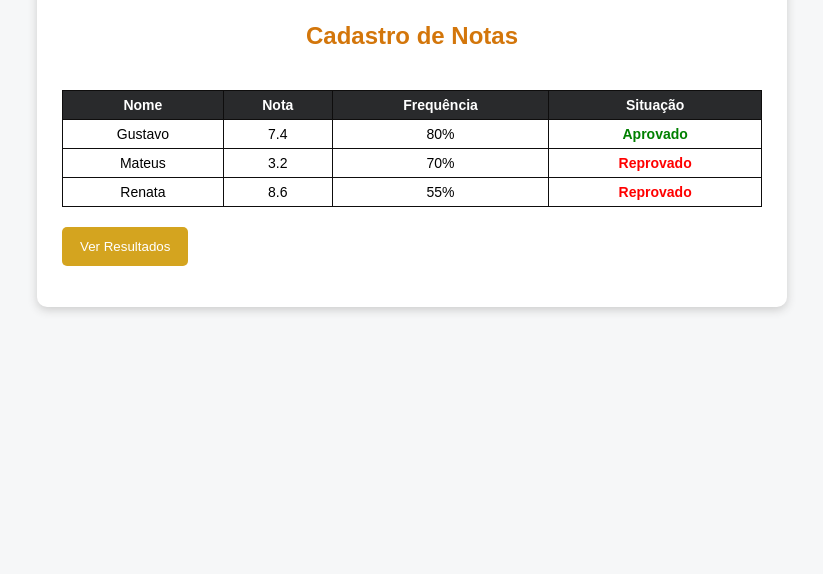
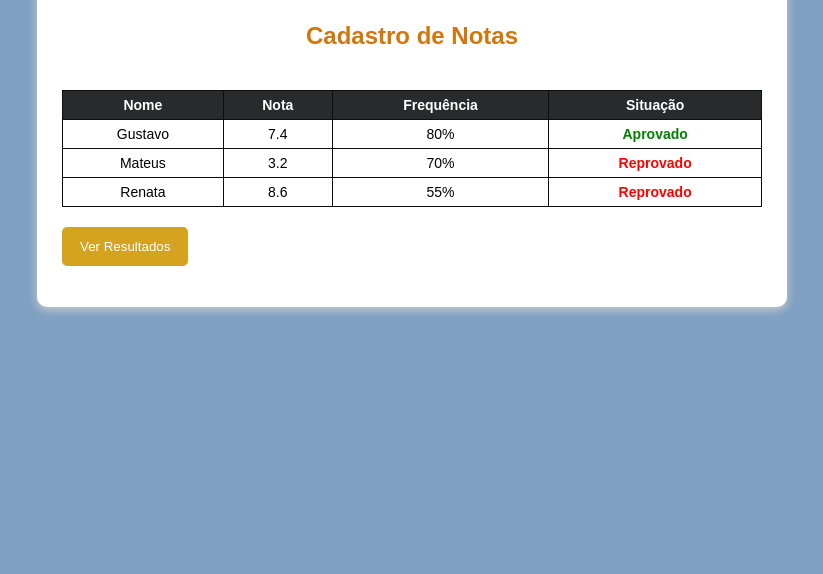
Before and after one commit to rayane06087904-tech/sistema-escolar, a plain HTML site: page index.html in a window 1280 px wide. Shown: the part 226-800 px from the top of the page, without its empty margins (228-1051 px from the left). Drawn offline with Linux system fonts and the light colour scheme.

Commit message:
atualizando

```diff
--- a/style.css
+++ b/style.css
@@ -1,6 +1,6 @@
 body {
     font-family: Arial, sans-serif;
-    background-color: #f6f7f8;
+    background-color: #7fa0c2;
     margin: 0;
     padding: 30px;
 }
```
Also changed, not shown: 1 other file.
